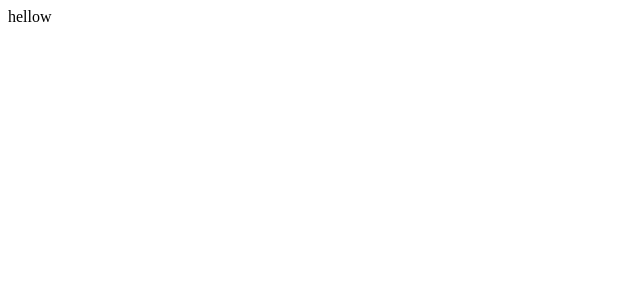
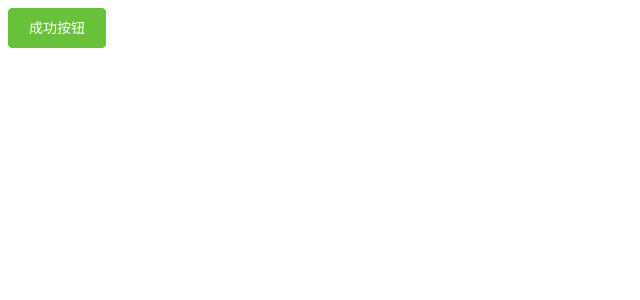
Before and after one commit to 994270241/heimamm_44, a Vue app: page / in a window 1280 px wide. Shown: the top 300 px of the page, without its empty margins (0-640 px from the left). Built offline with nearby package versions, Linux system fonts and the light colour scheme.

Commit message:
初始化-整合element-ui和router路径

```diff
--- a/package.json
+++ b/package.json
@@ -9,7 +9,9 @@
   },
   "dependencies": {
     "core-js": "^3.4.3",
-    "vue": "^2.6.10"
+    "element-ui": "^2.13.0",
+    "vue": "^2.6.10",
+    "vue-router": "^3.1.3"
   },
   "devDependencies": {
     "@vue/cli-plugin-babel": "^4.1.0",
--- a/src/App.vue
+++ b/src/App.vue
@@ -1,6 +1,7 @@
 <template>
   <div id="app">
-    hellow
+      <router-view></router-view>
+        <el-button type="success">成功按钮</el-button>
   </div>
 </template>
 
--- a/src/main.js
+++ b/src/main.js
@@ -1,8 +1,19 @@
 import Vue from 'vue'
 import App from './App.vue'
+// 导入接收 路由
+import router from './router/router.js'
+// 导入饿了么 ui
+import ElementUI from 'element-ui';
+// 导入饿了么 的样式
+import 'element-ui/lib/theme-chalk/index.css';
+// 注册一下
+Vue.use(ElementUI);
+
 
 Vue.config.productionTip = false
 
 new Vue({
   render: h => h(App),
+  // 挂载到Vue示例上 router
+  router// router:router
 }).$mount('#app')
--- /dev/null
+++ b/src/router/router.js
@@ -0,0 +1,14 @@
+// 导入Vue
+import Vue from 'vue'
+// 导包
+import VueRouter from 'vue-router'
+// Use一下 注册
+Vue.use(VueRouter)
+// 规则
+const routes = []
+// 创建
+const router = new VueRouter({
+    routes// routes:routes
+})
+// 暴露出去
+export default router
```
Also changed, not shown: 1 other file (tests, documents, lock files or other folders).
